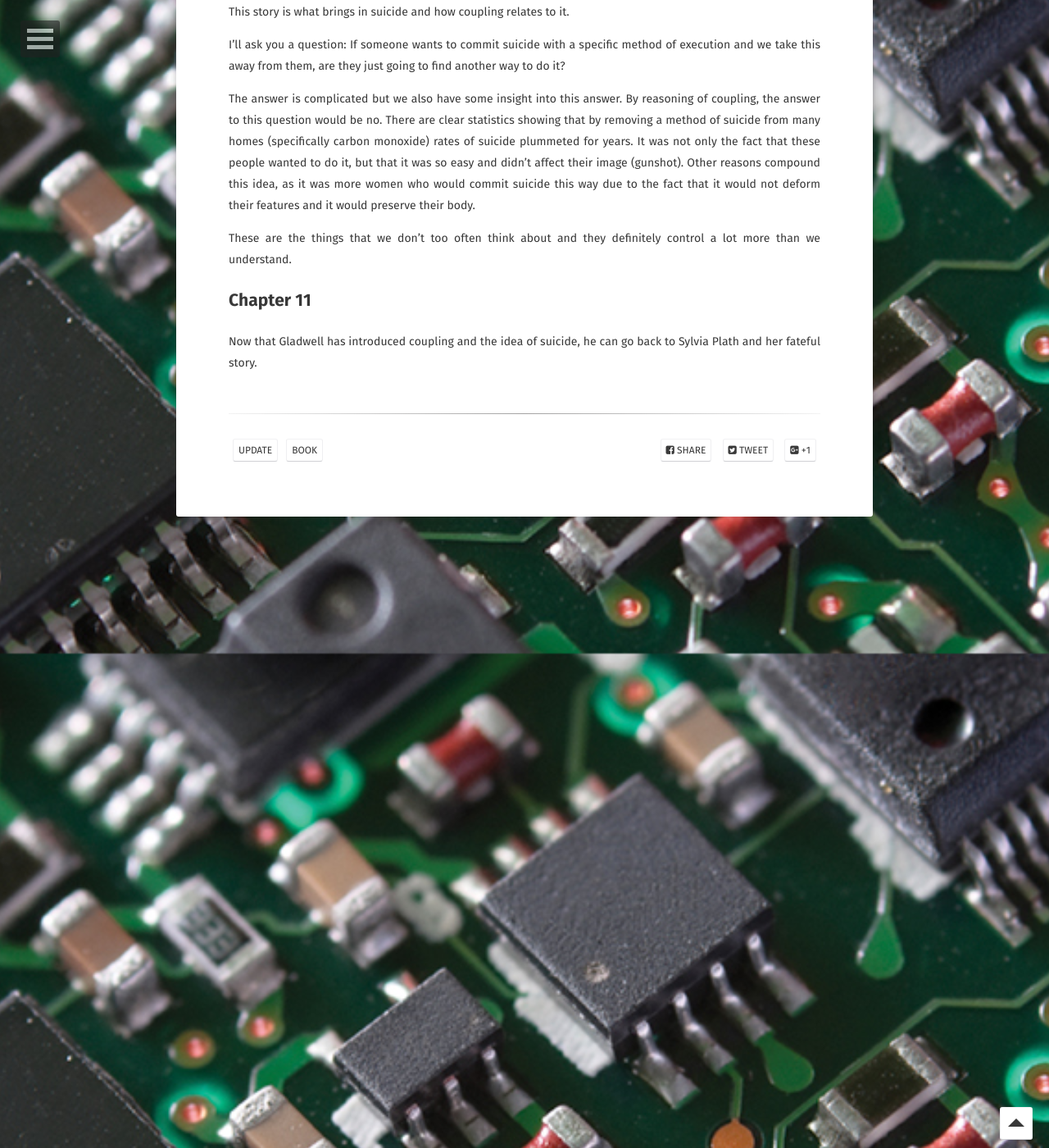
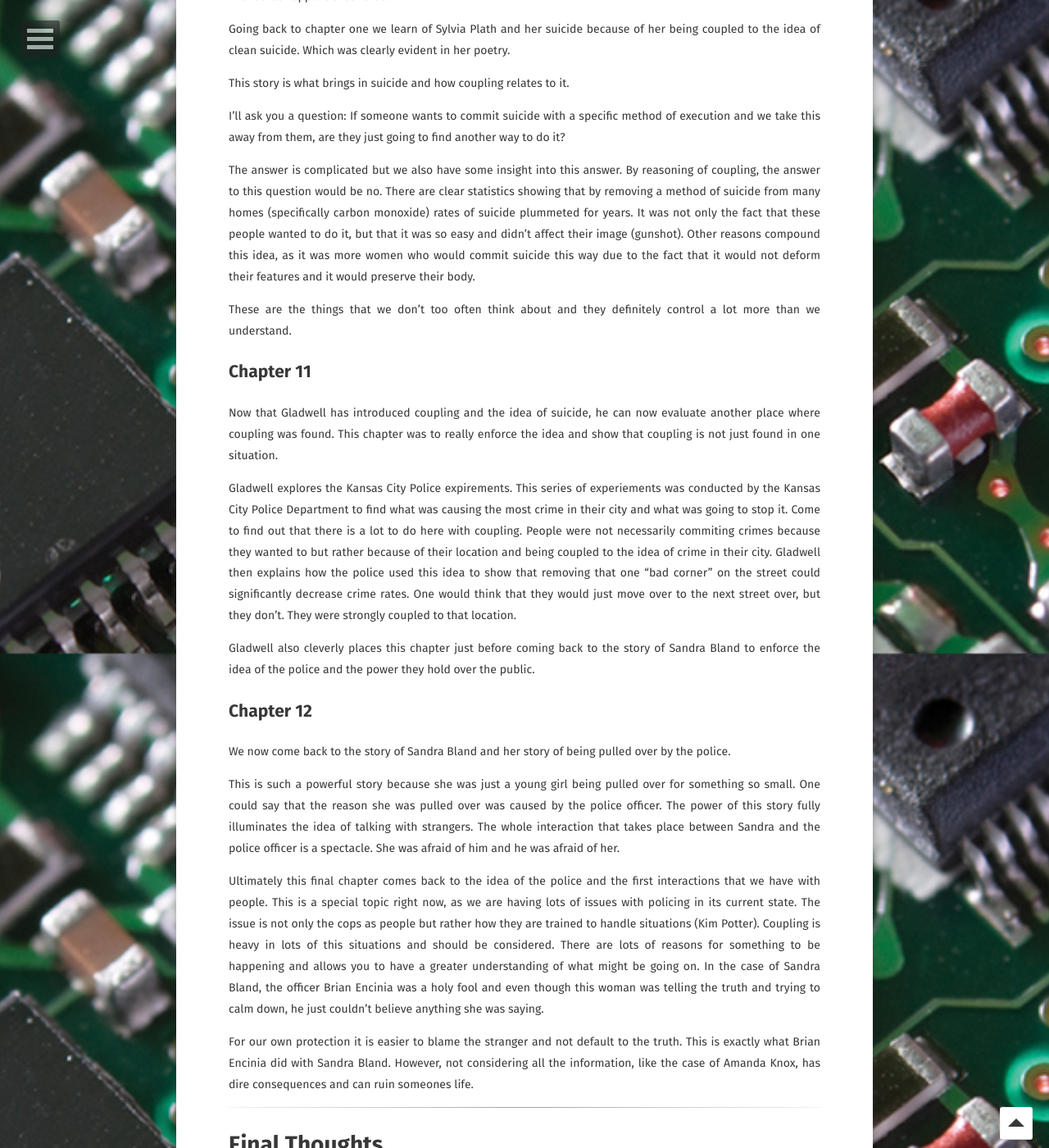
Before and after one commit to Markay12/MarkInfo-Projects, a Jekyll site: the page built from _posts/2022-01-04-talkingtostrangers.md, in a window 1280 px wide and 1400 px high, scrolled down 4603 px. Shown: the whole window at 82% size. Built offline with Jekyll 4.4.1, drawn with Linux system fonts in a browser that asks for light colours; some web fonts are replaced; some of the changed text lies outside the part shown.

Commit message:
finished

```diff
--- a/_posts/2022-01-04-talkingtostrangers.md
+++ b/_posts/2022-01-04-talkingtostrangers.md
@@ -93,7 +96,7 @@ The greatest piece of information that came out of this chapter is showing how t
 
 This chapter begins where we started with the topic of Sylvia Plath and brings up two ideas/concepts. These two are the concept of coupling and suicide. Both go hand in hand, however, coupling can be used for almost any event that happens around us.
 
-Going back to chapter one we learn of Sylvia Plath and her suicide because of a police officer who made some bad technical decisions when executing a traffic stop.
+Going back to chapter one we learn of Sylvia Plath and her suicide because of her being coupled to the idea of clean suicide. Which was clearly evident in her poetry.
 
 This story is what brings in suicide and how coupling relates to it.
 
@@ -105,4 +108,29 @@ These are the things that we don't too often think about and they definitely con
 
 ## Chapter 11
 
-Now that Gladwell has introduced coupling and the idea of suicide, he can go back to Sylvia Plath and her fateful story.
+Now that Gladwell has introduced coupling and the idea of suicide, he can now evaluate another place where coupling was found. This chapter was to really enforce the idea and show that coupling is not just found in one situation.
+
+Gladwell explores the Kansas City Police expirements. This series of experiements was conducted by the Kansas City Police Department to find what was causing the most crime in their city and what was going to stop it. Come to find out that there is a lot to do here with coupling. People were not necessarily commiting crimes because they wanted to but rather because of their location and being coupled to the idea of crime in their city. Gladwell then explains how the police used this idea to show that removing that one "bad corner" on the street could significantly decrease crime rates. One would think that they would just move over to the next street over, but they don't. They were strongly coupled to that location.
+
+Gladwell also cleverly places this chapter just before coming back to the story of Sandra Bland to enforce the idea of the police and the power they hold over the public.
+
+## Chapter 12
+
+We now come back to the story of Sandra Bland and her story of being pulled over by the police.
+
+This is such a powerful story because she was just a young girl being pulled over for something so small. One could say that the reason she was pulled over was caused by the police officer. The power of this story fully illuminates the idea of talking with strangers. The whole interaction that takes place between Sandra and the police officer is a spectacle. She was afraid of him and he was afraid of her.
+
+Ultimately this final chapter comes back to the idea of the police and the first interactions that we have with people. This is a special topic right now, as we are having lots of issues with policing in its current state. The issue is not only the cops as people but rather how they are trained to handle situations (Kim Potter). Coupling is heavy in lots of this situations and should be considered. There are lots of reasons for something to be happening and allows you to have a greater understanding of what might be going on. In the case of Sandra Bland, the officer Brian Encinia was a holy fool and even though this woman was telling the truth and trying to calm down, he just couldn't believe anything she was saying.
+
+For our own protection it is easier to blame the stranger and not default to the truth. This is exactly what Brian Encinia did with Sandra Bland. However, not considering all the information, like the case of Amanda Knox, has dire consequences and can ruin someones life.
+
+---
+
+# Final Thoughts
+
+Malcolm Gladwell produces some great literature and always finds a way to present it in such an interesting way. The interconnected stories that all cumulate to a final powerful ending will never cease to interest me.
+
+I would definitely recommend people to read this book to not only understand themselves more but the people around them. I think that we as people all need to take a step back and realize that there is a lot more going on inside the heads of those that are around us. We as a society are only now starting to understand mental health of those around us and how our actions affect them. This book has definitely made me take a step back to look at what is around me. I would suggest that after reading this you try and find what in your life is coupled with something. Why do you have good grades if you're in school? Why do you go to the gym? Why do you eat a certain way? Life around us is so interesting and there is never just one reason for something.
+
+Aren't we all just strangers?
+---
```
Also changed, not shown: other parts of _posts/2022-01-04-talkingtostrangers.md (+3 -0 lines).
